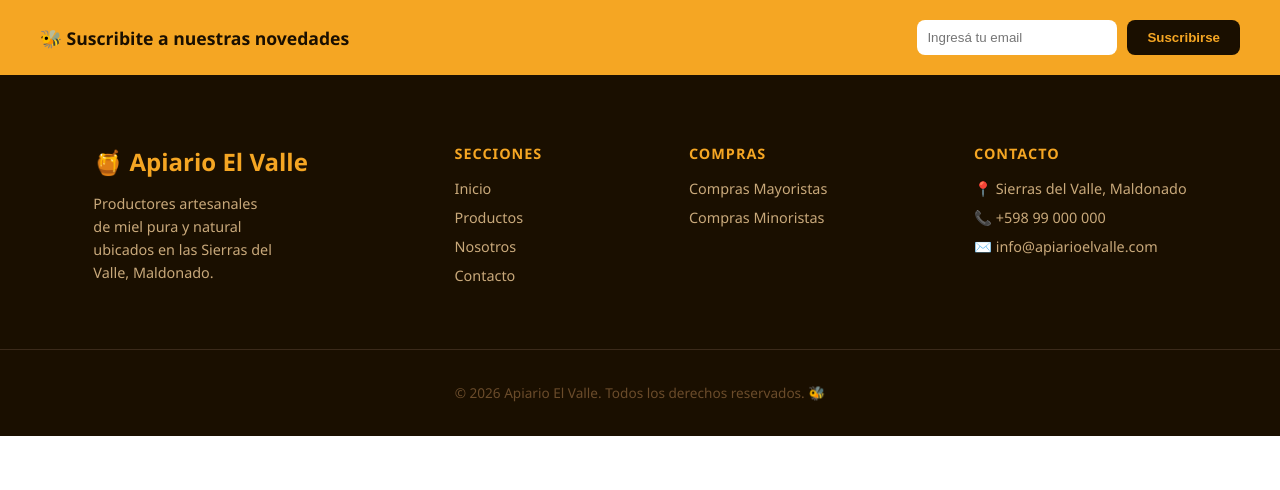
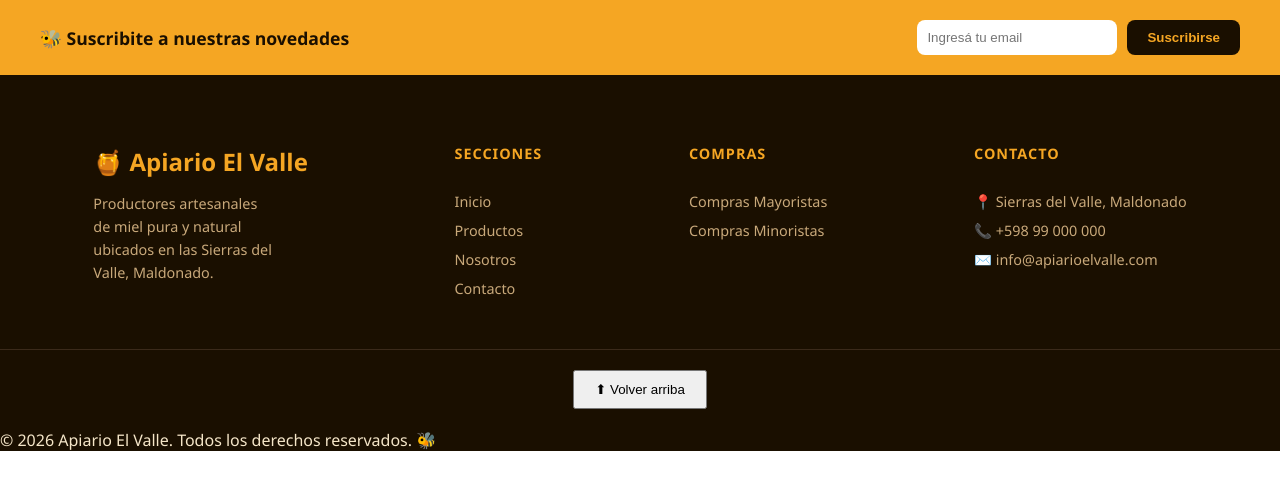
Before and after one commit to Nadine1117/mi-app-react, a React (Vite) app: page / in a window 1280 px wide. Shown: the top 490 px of the page. Built offline with nearby package versions, Linux system fonts and the light colour scheme.

Commit message:
Agrego boton volver arriba al Footer

```diff
--- a/src/components/Footer.css
+++ b/src/components/Footer.css
@@ -1,7 +1,7 @@
 .footer {
   background-color: #1a0f00;
   color: #f5e6c8;
-  font-family: "Segoe UI", sans-serif;
+  font-family: 'Segoe UI', sans-serif;
 }
 
 .footer-newsletter-bar {
@@ -47,8 +47,9 @@
   display: flex;
   flex-direction: row;
   justify-content: space-around;
+  align-items: flex-start;
+  gap: 40px;
   padding: 50px 40px;
-  gap: 40px;
   border-bottom: 1px solid #3b2a1a;
 }
 
@@ -75,7 +76,6 @@
   text-transform: uppercase;
   letter-spacing: 1px;
   font-size: 0.9rem;
-  margin-bottom: 6px;
 }
 
 .footer-col a {
@@ -94,9 +94,8 @@
   margin: 0;
 }
 
-.footer-bottom {
-  text-align: center;
-  padding: 20px;
-  font-size: 0.85rem;
-  color: #6b4c2a;
-}
+.btn-arriba {
+  display: block;
+  margin: 20px auto;
+  padding: 10px 20px;
+  background-color
--- a/src/components/Footer.jsx
+++ b/src/components/Footer.jsx
@@ -37,6 +37,12 @@ function Footer({ nombre }) {
           <p>✉️ info@apiarioelvalle.com</p>
         </div>
       </div>
+      <button
+        className="btn-arriba"
+        onClick={() => window.scrollTo({ top: 0, behavior: "smooth" })}
+      >
+        ⬆ Volver arriba
+      </button>
       <div className="footer-bottom">
         <p>© 2026 {nombre}. Todos los derechos reservados. 🐝</p>
       </div>
```
